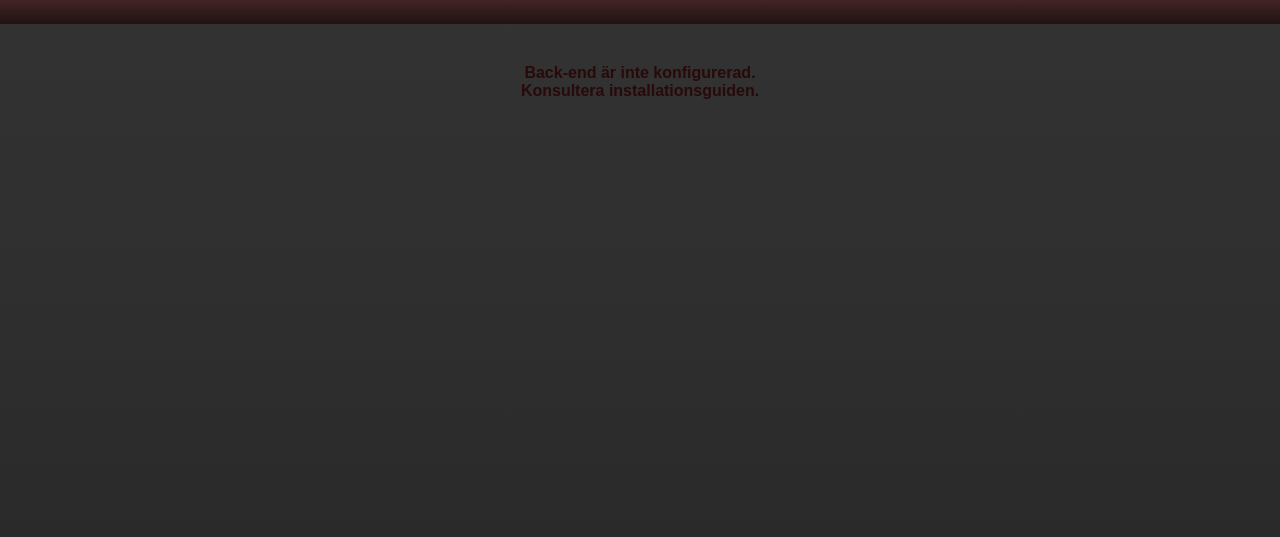
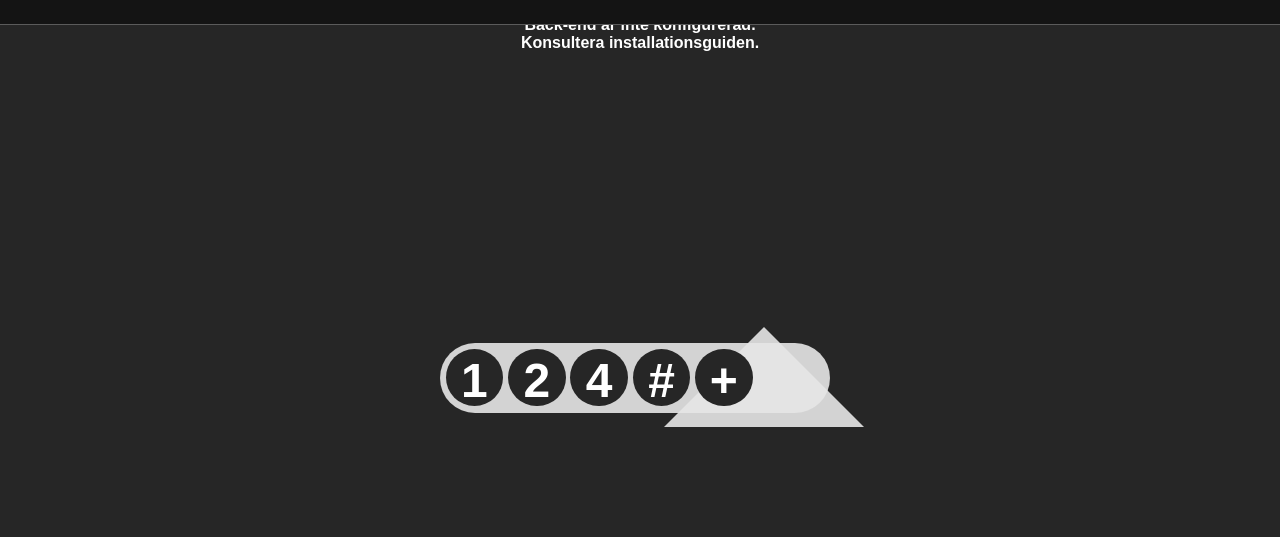
Before and after one commit to JohanWinther/strecklista, a PHP site: page / in a window 1280 px wide. Shown: the top 537 px of the page. Run offline with PHP 8.4, Linux system fonts and the light colour scheme; some libraries are stand-ins or nearby versions.

Commit message:
Action bar added

```diff
--- a/files/script.js
+++ b/files/script.js
@@ -70,10 +70,10 @@ function sendPIN() {
 function setTable(data) {
     window.title = data.title;
     $('section.list').hide();
-    $('section.list').html(createTable(data.groups, data.members, data.buttons)).slideDown(1000);
+    $('section.list').html(createTable(data.groups, data.members, data.buttons)).fadeIn(1000);
     $("section.activity ul").hide();
     //updateActivity();
-    $("section.activity").delay(1200).slideDown(500);
+    $("section.activity").delay(1200).fadeIn(500);
     enterCode = "";
     $("#numbers").removeClass("load");
     $("#fields .numberfield").removeClass("load");
--- a/files/styles.css
+++ b/files/styles.css
@@ -1,8 +1,5 @@
 html {
-    background-color: hsla(0, 0%, 15%, 1);
-    background: repeating-linear-gradient(hsla(0, 0%, 20%, 1),hsla(0, 0%, 15%, 1));
-    background-repeat: repeat;
-    background-attachment: fixed;
+    background-color: hsl(0, 0%, 15%);
 }
 
 body {
@@ -18,8 +15,7 @@ body {
 }
 
 nav {
-    background: hsl(0, 60%, 10%);
-    background: linear-gradient(hsl(0, 30%, 20%), hsl(0, 30%, 10%));
+    background: hsl(0, 0%, 8%);
     color: hsl(0, 0%, 90%);
     display: block;
     margin:0px;
@@ -28,11 +24,10 @@ nav {
     overflow: hidden;
     font-size:1.5em;
     margin-bottom:1em;
-    /*background-image: url("logo.png");
-    background-position: left;
-    background-size:contain;
-    background-repeat: no-repeat;*/
-    /*box-shadow: 0 2px 4px hsla(0, 0%, 20%, 0.5)*/
+    border-bottom: 1px solid hsla(0, 0%, 100%, 0.3);
+    position: fixed;
+    width: 100%;
+    top: 0em;
 }
 
 nav ul {
@@ -88,7 +83,6 @@ ul li:last-child {
 }
 
 section.list {
-    color: hsl(0, 60%, 10%);
     margin-top: 2em;
     width: 80%;
     max-width:80%;
@@ -345,6 +339,7 @@ section.list ul.cards li {
     height: 10em;
     width: 8em;
     margin: 0em 1em;
+    color: hsl(0, 0%, 80%);
 }
 
 section.list ul.cards li div.profile {
@@ -374,6 +369,7 @@ section.activity {
     background-color: hsl(0, 0%, 80%);
     border-radius: 0.5em;
     box-shadow: inset 0px 2px 4px hsla(0, 30%, 30%, 0.3)
+    margin-top: 4em;
 }
 
 section.activity ul {
@@ -397,6 +393,53 @@ section.activity ul li span.time {
     color: hsla(0, 40%, 20%, 0.6);
     margin-right: 1em;
 }
+
+div.action-bar {
+    background-color: hsla(0, 0%, 90%, 0.9);
+    width: 24em;
+    height: 4em;
+    position: absolute;
+    top: calc(183px + 10em);
+    left: calc((100vw - 25em) / 2);
+    z-index: 999;
+    border-radius: 4em;
+    padding: 0.2em;
+}
+
+div.action-bar ul {
+    list-style-type: none;
+    padding: 0;
+    margin: 0;
+    display: flex;
+    font-size: 3em;
+    color: hsl(0, 0%, 100%);
+    width: 100%;
+    height: 4em;
+}
+
+div.action-bar li {
+    width: 1em;
+    height: 1em;
+    background-color: hsl(0,0%,15%);
+    border-radius: 1em;
+    text-align: center;
+    padding: 0.1em;
+    margin: 0.05em;
+    cursor: pointer;
+}
+
+div.action-bar-arrow {
+    position: absolute;
+    top: calc(183px + 10em - 1em);
+    left: calc(600px + 8em/2);
+    z-index: 999;
+    width: 0;
+    height: 0;
+    border-style: solid;
+    border-width: 0 100px 100px 100px;
+    border-color: transparent transparent hsla(0, 0%, 90%, 0.9) transparent;
+}
+
 /* list */
 
 .tg  {
--- a/index.html
+++ b/index.html
@@ -73,7 +73,16 @@
             </div>
         </div>
     </section>
-
+    <div class="action-bar-arrow"></div>
+    <div class="action-bar" data-cid="cid1">
+        <ul>
+            <li data-action="pay">1</li>
+            <li data-action="pay">2</li>
+            <li data-action="pay">4</li>
+            <li data-action="input">#</li>
+            <li data-action="plus">+</li>
+        </ul>
+    </div>
     <footer>
 
     </footer>
```
